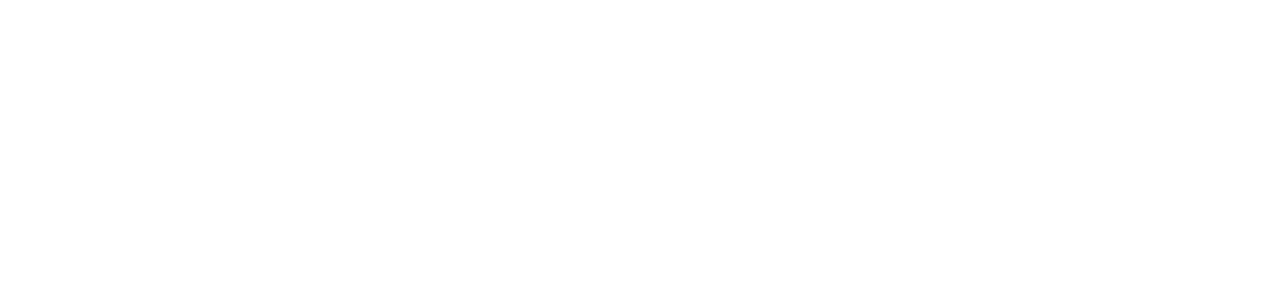
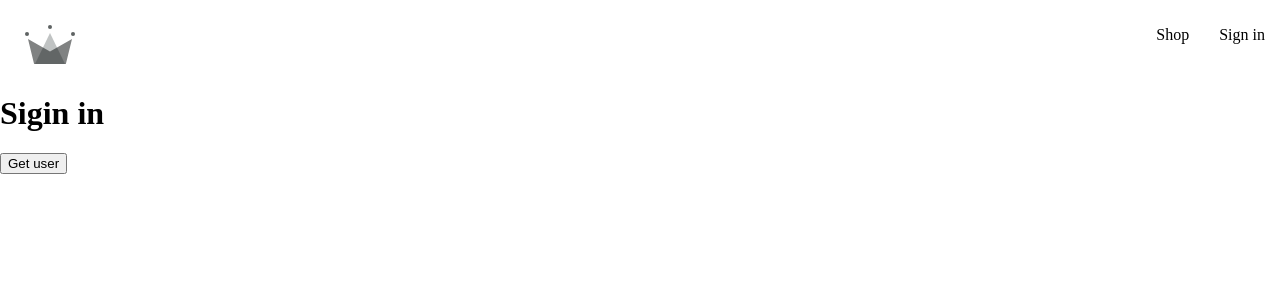
Before and after one commit to Mutotu/clothingism, a React (Create React App) app: page /sign-in in a window 1280 px wide. Before the commit this address had no page. Shown: the top 300 px of the page. Built offline with nearby package versions, Linux system fonts and the light colour scheme; a web font is replaced by a local one.

Commit message:
setting up firebase

```diff
--- a/package.json
+++ b/package.json
@@ -6,6 +6,7 @@
     "@testing-library/jest-dom": "^5.16.5",
     "@testing-library/react": "^13.4.0",
     "@testing-library/user-event": "^13.5.0",
+    "firebase": "^9.13.0",
     "react": "^18.2.0",
     "react-dom": "^18.2.0",
     "react-router-dom": "^6.4.3",
--- a/src/App.js
+++ b/src/App.js
@@ -2,6 +2,7 @@
 
 import Home from "./routes/home/home.component";
 import Navigation from "./routes/navigation/navigation.component";
+import Signin from "./routes/sign-in/sign-in.component";
 
 const Shop = () => {
   return <h1>I am the shop page</h1>;
@@ -13,6 +14,7 @@
       <Route path='/' element={<Navigation />}>
         <Route index element={<Home />} />
         <Route path='shop' element={<Shop />} />
+        <Route path='sign-in' element={<Signin />} />
       </Route>
     </Routes>
   );
--- a/src/routes/navigation/navigation.component.jsx
+++ b/src/routes/navigation/navigation.component.jsx
@@ -14,6 +14,9 @@
           <Link className='nav-link' to='/shop'>
             Shop
           </Link>
+          <Link className='nav-link' to='/sign-in'>
+            Sign in
+          </Link>
         </div>
       </div>
       <Outlet />
--- /dev/null
+++ b/src/routes/sign-in/sign-in.component.jsx
@@ -0,0 +1,16 @@
+import { signinWithGooglePopup } from "../../utlils/firebase/firebase.utils";
+
+const Signin = () => {
+  const logGoogleUser = async () => {
+    const response = await signinWithGooglePopup();
+    console.log(response);
+  };
+  return (
+    <div>
+      <h1>Sigin in </h1>
+      <button onClick={logGoogleUser}>Get user </button>
+    </div>
+  );
+};
+
+export default Signin;
--- /dev/null
+++ b/src/utlils/firebase/firebase.utils.js
@@ -0,0 +1,27 @@
+import { initializeApp } from "firebase/app";
+import {
+  getAuth,
+  signInWithRedirect,
+  signInWithPopup,
+  GoogleAuthProvider,
+} from "firebase/auth";
+
+const firebaseConfig = {
+  apiKey: "AIzaSyD5lBiWJshVpTj23n39YxolyjEzUrV_Fa8",
+  authDomain: "clothingism-db.firebaseapp.com",
+  projectId: "clothingism-db",
+  storageBucket: "clothingism-db.appspot.com",
+  messagingSenderId: "185703985560",
+  appId: "1:185703985560:web:f9da9a9ccea8164281fbed",
+};
+
+const firebaseApp = initializeApp(firebaseConfig);
+
+const provider = new GoogleAuthProvider();
+provider.setCustomParameters({
+  prompt: "select_account",
+});
+
+export const auth = getAuth();
+
+export const signinWithGooglePopup = () => signInWithPopup(auth, provider);
```
Also changed, not shown: 1 other file (tests, documents, lock files or other folders).
